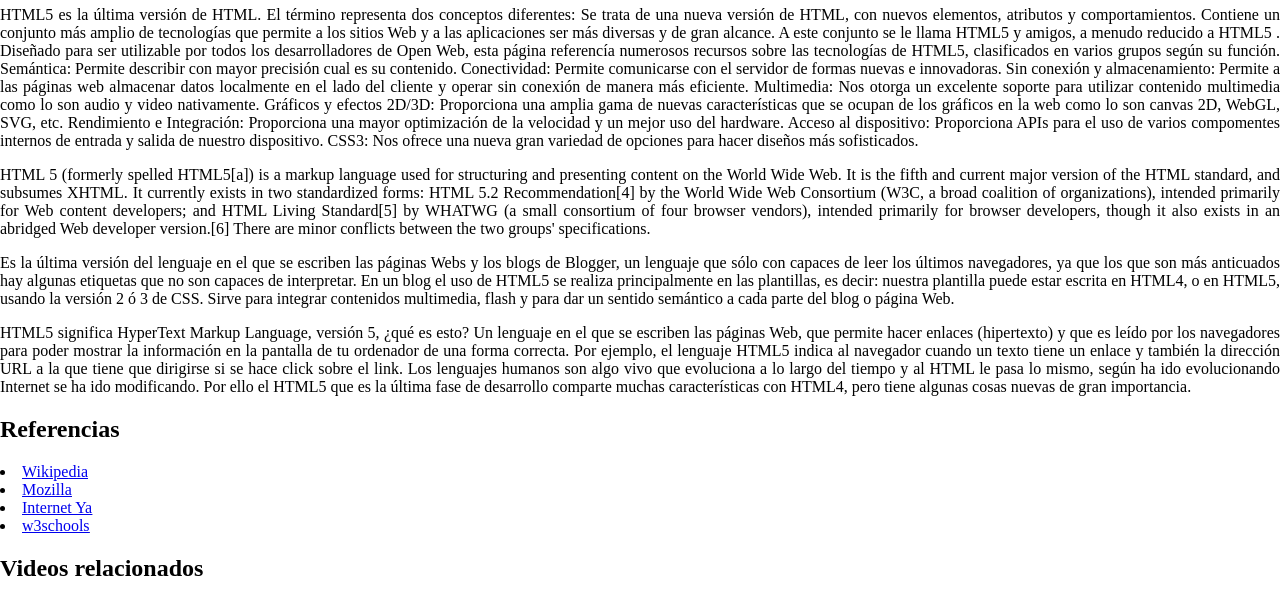
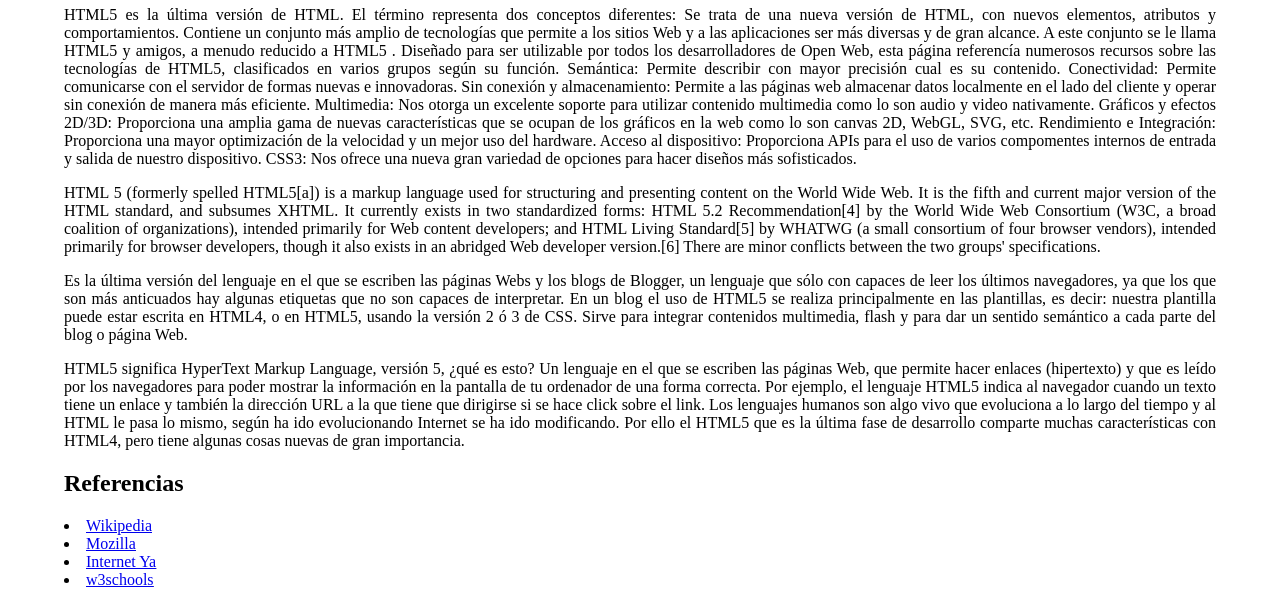
Before and after one commit to Eliezer-Lopez-Ramos/seminario-de-tecnologias, a plain HTML site: page index.html in a window 1280 px wide. Shown: the part 652-1251 px from the top of the page. Drawn offline with Linux system fonts and the light colour scheme; files whose address does not match are found by name.

Commit message:
Update index.html

```diff
--- a/index.html
+++ b/index.html
@@ -5,7 +5,7 @@
         <link rel="stylesheet" href="style.css">
     </head>
     <body>
-        <div style="width=90% !important;">
+        <div style="width: 90%;margin: auto;">
         <!--Area HTML5-->
         <img src="Img/HTML5.png" alt="" class="imagen">
         <h1 class="Titutlo">HTML5</h1>
```
